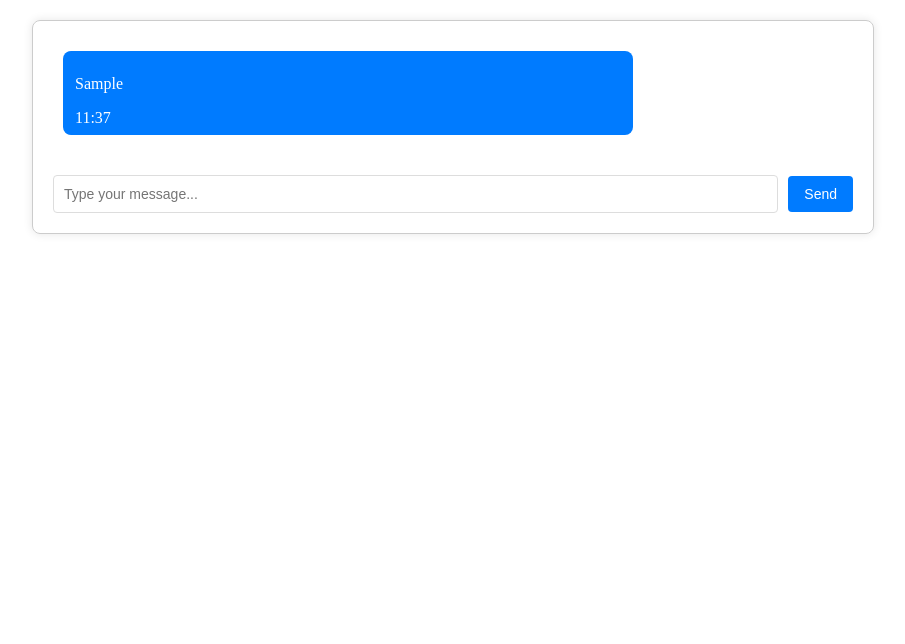
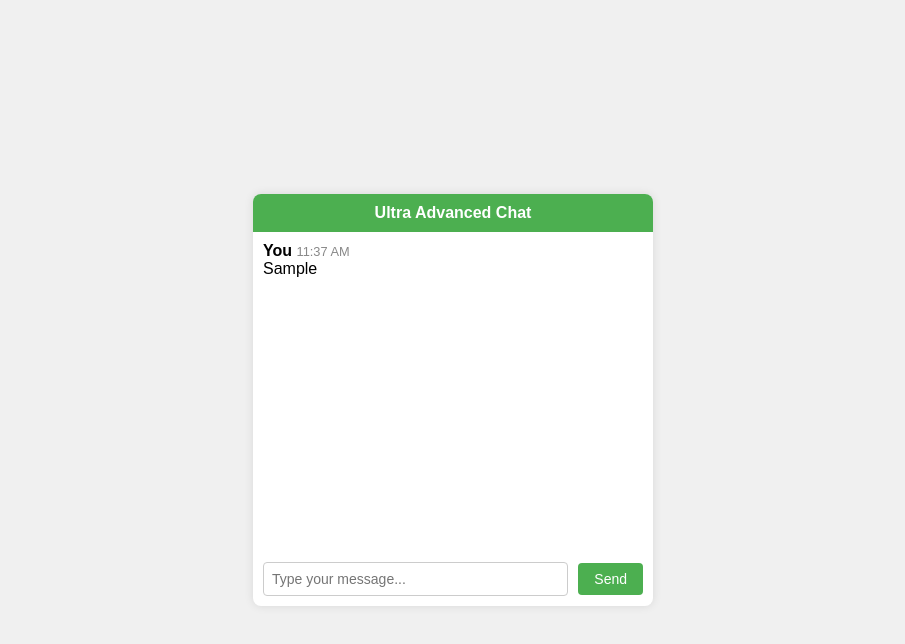
Before and after one commit to It-half-engineer86/ChatI, a plain HTML site: page index.html in a window 1280 px wide. Both pictures are taken after typing "Sample" into the empty fields and a click on the button "Send". Shown: the whole page, without its empty margins (187-1092 px from the left). Drawn offline with Linux system fonts and the light colour scheme.

Commit message:
Update index.html

```diff
--- a/index.html
+++ b/index.html
@@ -3,80 +3,83 @@
 <head>
     <meta charset="UTF-8">
     <meta name="viewport" content="width=device-width, initial-scale=1.0">
-    <title>Advanced Chat Website</title>
+    <title>Ultra Advanced Chat</title>
     <style>
-     /* Updated styling for the chat container */
+        /* Basic styling for demonstration */
+        body {
+            font-family: Arial, sans-serif;
+            background-color: #f0f0f0;
+            margin: 0;
+            padding: 0;
+            display: flex;
+            justify-content: center;
+            align-items: center;
+            height: 100vh;
+        }
         .chat-container {
-    max-width: 800px;
-    margin: 20px auto;
-    padding: 20px;
-    border: 1px solid #ccc;
+            width: 400px;
+            background-color: #fff;
+            box-shadow: 0 0 10px rgba(0, 0, 0, 0.1);
             border-radius: 8px;
-    box-shadow: 0 0 10px rgba(0, 0, 0, 0.1);
+            overflow: hidden;
         }
-
-/* Updated style for chat messages */
+        .chat-header {
+            background-color: #4CAF50;
+            color: #fff;
+            padding: 10px;
+            text-align: center;
+            font-weight: bold;
+        }
         .chat-messages {
-    max-height: 400px;
+            height: 300px;
             overflow-y: auto;
             padding: 10px;
         }
-
-/* Styling for individual chat messages */
         .message {
             margin-bottom: 10px;
-    padding: 8px 12px;
-    border-radius: 8px;
-    max-width: 70%;
         }
-
-.sent {
-    background-color: #007bff;
-    color: white;
-    align-self: flex-end;
+        .message .user {
+            font-weight: bold;
         }
-
-.received {
-    background-color: #f0f0f0;
-    color: #333;
-    align-self: flex-start;
+        .message .time {
+            font-size: 0.8em;
+            color: #888;
         }
-
-/* Updated input and button styling */
         .chat-input {
             display: flex;
             align-items: center;
-    margin-top: 20px;
+            padding: 10px;
         }
-
-#message-input {
+        .chat-input input[type="text"] {
             flex: 1;
-    padding: 10px;
+            padding: 8px;
             margin-right: 10px;
-    border: 1px solid #ddd;
+            border: 1px solid #ccc;
             border-radius: 4px;
             font-size: 14px;
         }
-
-#send-button {
-    padding: 10px 16px;
+        .chat-input button {
+            padding: 8px 16px;
+            background-color: #4CAF50;
+            color: #fff;
             border: none;
             border-radius: 4px;
-    background-color: #007bff;
-    color: white;
             cursor: pointer;
             font-size: 14px;
+            transition: background-color 0.3s ease;
         }
-
-#send-button:hover {
-    background-color: #0056b3;
+        .chat-input button:hover {
+            background-color: #45a049;
         }
     </style>
 </head>
 <body>
-    <div class="chat-container" id="chat-container">
+    <div class="chat-container">
+        <div class="chat-header">
+            Ultra Advanced Chat
+        </div>
         <div class="chat-messages" id="chat-messages">
-            <!-- Messages will be appended here -->
+            <!-- Messages will be dynamically added here -->
         </div>
         <div class="chat-input">
             <input type="text" id="message-input" placeholder="Type your message...">
@@ -84,39 +87,79 @@
         </div>
     </div>
 
+    <!-- JavaScript for handling chat functionality -->
     <script>
-      // Function to get current timestamp in HH:MM format
-function getCurrentTime() {
-    const now = new Date();
-    return now.getHours().toString().padStart(2, '0') + ':' + now.getMinutes().toString().padStart(2, '0');
+        // Function to generate a random user ID (for demonstration)
+        function generateUserId() {
+            return Math.random().toString(36).substr(2, 9); // Generate a random alphanumeric ID
         }
 
-// Function to send a message
+        // Function to get messages from localStorage
+        function getStoredMessages() {
+            return JSON.parse(localStorage.getItem('chatMessages')) || [];
+        }
+
+        // Function to save messages to localStorage
+        function saveMessages(messages) {
+            localStorage.setItem('chatMessages', JSON.stringify(messages));
+        }
+
+        // Display stored messages on page load
+        function displayStoredMessages() {
+            const messages = getStoredMessages();
+            messages.forEach(message => displayMessage(message));
+        }
+
+        // Function to display a new message
+        function displayMessage(message) {
+            const messageElement = document.createElement('div');
+            messageElement.classList.add('message');
+            messageElement.innerHTML = `
+                <span class="user">${message.user}</span>
+                <span class="time">${message.time}</span><br>
+                <span>${message.text}</span>
+            `;
+            chatMessages.appendChild(messageElement);
+            chatMessages.scrollTop = chatMessages.scrollHeight; // Scroll to bottom
+        }
+
+        // Function to send a new message
         function sendMessage() {
-    const messageInput = document.getElementById('message-input');
-    const messageText = messageInput.value.trim();
-
-    if (messageText !== '') {
-        const messageElement = document.createElement('div');
-        messageElement.classList.add('message', 'sent');
-        messageElement.innerHTML = `
-            <p>${messageText}</p>
-            <span class="message-time">${getCurrentTime()}</span>
-        `;
-
-        document.getElementById('chat-messages').appendChild(messageElement);
-        document.getElementById('chat-messages').scrollTop = document.getElementById('chat-messages').scrollHeight;
-
+            const text = messageInput.value.trim();
+            if (text !== '') {
+                const userId = generateUserId(); // Generate a unique user ID
+                const message = {
+                    userId: userId,
+                    user: 'You', // Replace with actual user name or ID
+                    time: new Date().toLocaleTimeString([], { hour: '2-digit', minute: '2-digit' }),
+                    text: text
+                };
+                displayMessage(message);
+                saveMessage(message);
                 messageInput.value = '';
             }
         }
 
+        // Function to save a message to localStorage
+        function saveMessage(message) {
+            const messages = getStoredMessages();
+            messages.push(message);
+            saveMessages(messages);
+        }
+
+        const chatMessages = document.getElementById('chat-messages');
+        const messageInput = document.getElementById('message-input');
+        const sendButton = document.getElementById('send-button');
+
+        // Display stored messages on page load
+        displayStoredMessages();
+
         // Event listener for send button
-document.getElementById('send-button').addEventListener('click', sendMessage);
+        sendButton.addEventListener('click', sendMessage);
 
-// Event listener for Enter key
-document.getElementById('message-input').addEventListener('keydown', function(event) {
-    if (event.key === 'Enter') {
+        // Optional: Event listener for Enter key
+        messageInput.addEventListener('keypress', function(e) {
+            if (e.key === 'Enter') {
                 sendMessage();
             }
         });
```
Lines whose indentation alone changed are shown as unchanged.
